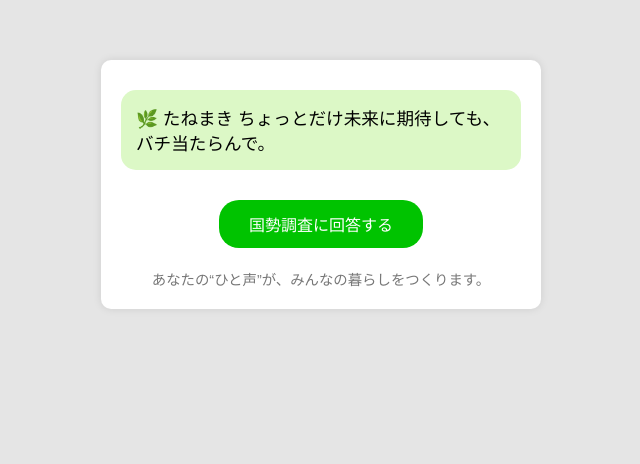
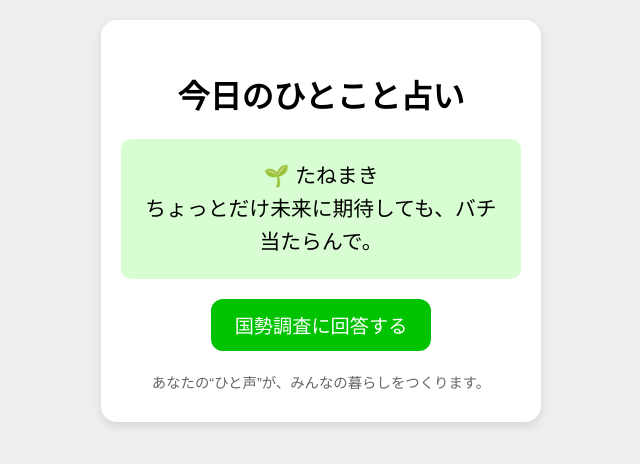
Before and after one commit to nishiPages/omikuji-gacha, a plain HTML site: page index.html in a window 1280 px wide. Shown: the whole page, without its empty margins (319-959 px from the left). Drawn offline with Linux system fonts and the light colour scheme.

Commit message:
Update index.html

```diff
--- a/index.html
+++ b/index.html
@@ -2,82 +2,74 @@
 <html lang="ja">
 <head>
   <meta charset="UTF-8">
+  <meta name="viewport" content="width=device-width, initial-scale=1.0">
   <title>今日のひとこと占い</title>
   <style>
     body {
-      background: #e5e5e5;
-      font-family: "Helvetica Neue", sans-serif;
+      font-family: sans-serif;
+      background-color: #eee;
       margin: 0;
       padding: 20px;
+      display: flex;
+      flex-direction: column;
+      align-items: center;
     }
 
-    .chat-box {
+    .container {
+      background: white;
+      border-radius: 16px;
+      box-shadow: 0 4px 10px rgba(0,0,0,0.1);
+      padding: 30px 20px;
       max-width: 400px;
-      margin: 40px auto;
-      background: #ffffff;
-      border-radius: 10px;
-      box-shadow: 0 0 8px rgba(0, 0, 0, 0.1);
-      padding: 20px;
+      width: 90%;
+      text-align: center;
     }
 
-    .bubble {
-      background: #dcf8c6;
-      border-radius: 15px;
-      padding: 15px;
-      margin: 10px 0;
-      font-size: 1.1em;
-      position: relative;
-      white-space: pre-wrap;
-    }
-
-    .bubble::after {
-      content: "";
-      position: absolute;
-      bottom: 0;
-      left: 20px;
-      border-width: 10px 10px 0;
-      border-style: solid;
-      border-color: #dcf8c6 transparent;
-      display: block;
-      width: 0;
-    }
-
-    .button-wrap {
-      text-align: center;
-      margin-top: 30px;
+    .result {
+      background-color: #d9fdd3; /* LINE風グリーン */
+      color: #000;
+      font-size: 1.3em;
+      margin: 20px 0;
+      padding: 20px;
+      border-radius: 10px;
+      min-height: 80px;
+      line-height: 1.6;
     }
 
     button {
       background-color: #00c300;
       color: white;
+      font-size: 1.2em;
+      padding: 12px 24px;
       border: none;
-      border-radius: 20px;
-      padding: 12px 30px;
-      font-size: 1em;
+      border-radius: 12px;
       cursor: pointer;
-      transition: background 0.3s;
-    }
-
-    button:hover {
-      background-color: #00a000;
     }
 
     .caption {
-      text-align: center;
-      color: #777;
+      margin-top: 20px;
+      color: #666;
       font-size: 0.9em;
-      margin-top: 20px;
+    }
+
+    @media (max-width: 600px) {
+      .result {
+        font-size: 1.5em;
+        padding: 24px;
+      }
+
+      button {
+        font-size: 1.2em;
+        padding: 14px 28px;
+      }
     }
   </style>
 </head>
 <body>
-  <div class="chat-box">
-    <div class="bubble" id="result">おみくじを開封中...</div>
-    <div class="button-wrap">
-      <button onclick="location.href='https://www.e-kokusei.go.jp/'">
-        国勢調査に回答する
-      </button>
-    </div>
+  <div class="container">
+    <h1>今日のひとこと占い</h1>
+    <div id="result" class="result">...</div>
+    <button onclick="location.href='https://www.e-kokusei.go.jp/'">国勢調査に回答する</button>
     <div class="caption">あなたの“ひと声”が、みんなの暮らしをつくります。</div>
   </div>
 
@@ -90,14 +82,14 @@
       { text: "気づかれへん頑張り、届いてるで。", rank: "😊 小吉" },
       { text: "たまには、“ま、いっか”って言お。", rank: "😐 平" },
       { text: "無理して笑わなくても、ええよ。", rank: "😐 平" },
-      { text: "今日はちょっとだけ休もか。", rank: "🌿 たねまき" },
-      { text: "やらかしてもええやん、明日があるし。", rank: "🌿 たねまき" },
-      { text: "ちょっとだけ未来に期待しても、バチ当たらんで。", rank: "🌿 たねまき" }
+      { text: "今日はちょっとだけ休もか。", rank: "🌱 たねまき" },
+      { text: "やらかしてもええやん、明日があるし。", rank: "🌱 たねまき" },
+      { text: "ちょっとだけ未来に期待しても、バチ当たらんで。", rank: "🌱 たねまき" }
     ];
 
     const randomIndex = Math.floor(Math.random() * results.length);
     const result = results[randomIndex];
-    document.getElementById("result").innerText = `${result.rank} ${result.text}`;
+    document.getElementById("result").innerText = `${result.rank}\n${result.text}`;
   </script>
 </body>
 </html>
```
